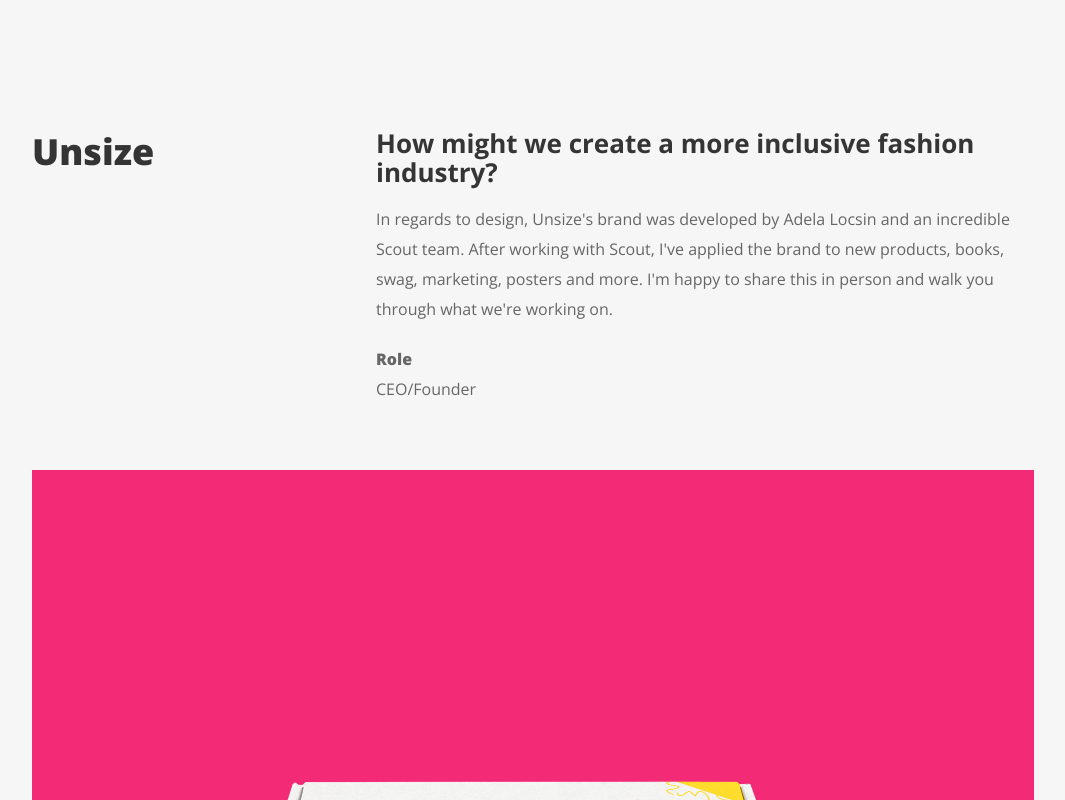
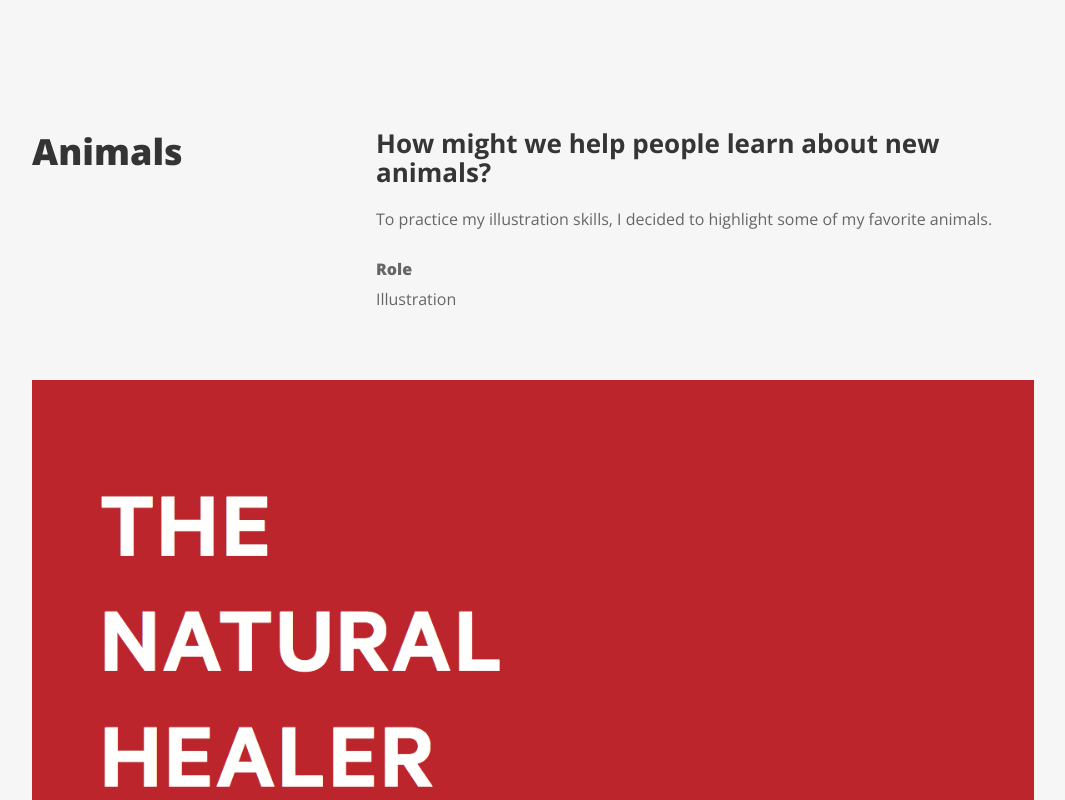
Before and after one commit to katister/ScoutPort, a plain HTML site: page animals.html in a window 1280 px wide. Shown: the part 120-920 px from the top of the page, without its empty margins (107-1172 px from the left). Drawn offline with nearby package versions, Linux system fonts and the light colour scheme; a web font is replaced by a local one.

Commit message:
update animal page

```diff
--- a/animals.html
+++ b/animals.html
@@ -124,7 +124,7 @@
 
                             	<header role="work-title">
 
-                                	<h2>Unsize</h2>
+                                	<h2>Animals</h2>
 
 
 
@@ -138,9 +138,9 @@
 
                               <section>
 
-                                  <h1><strong>How might we create a more inclusive fashion industry?</strong></h1>
+                                  <h1><strong>How might we help people learn about new animals?</strong></h1>
 
-                                  <p>In regards to design, Unsize's brand was developed by Adela Locsin and an incredible Scout team. After working with Scout, I've applied the brand to new products, books, swag, marketing, posters and more. I'm happy to share this in person and walk you through what we're working on.
+                                  <p> To practice my illustration skills, I decided to highlight some of my favorite animals.
                                   </p>
 
 
@@ -149,7 +149,7 @@
 
                                     <p><strong>Role</strong><br/>
 
-                  CEO/Founder</p>
+                Illustration</p>
 
                                 </section>
 
@@ -167,7 +167,11 @@
 
                             <ul class="grid-lod effect-2" id="grid">
 
-                                <li><img src="images/work/sizeAnnebox.png" alt="" class="img-responsive"/></li>
+                                <li><img src="images/work/georgePoster.png" alt="" class="img-responsive"/></li>
+
+                                <li><img src="images/work/octomain.png" alt="" class="img-responsive"/></li>
+
+                                  <li><img src="images/work/pango-02.png" alt="" class="img-responsive"/></li>
 
 
 
```
Also changed, not shown: index.html (+1 -1 lines), moments.html (+2 -2 lines), rip.html (+1 -1 lines), images/work/georgePoster.png (added), images/work/pango-02.png (added), 1 other file.
